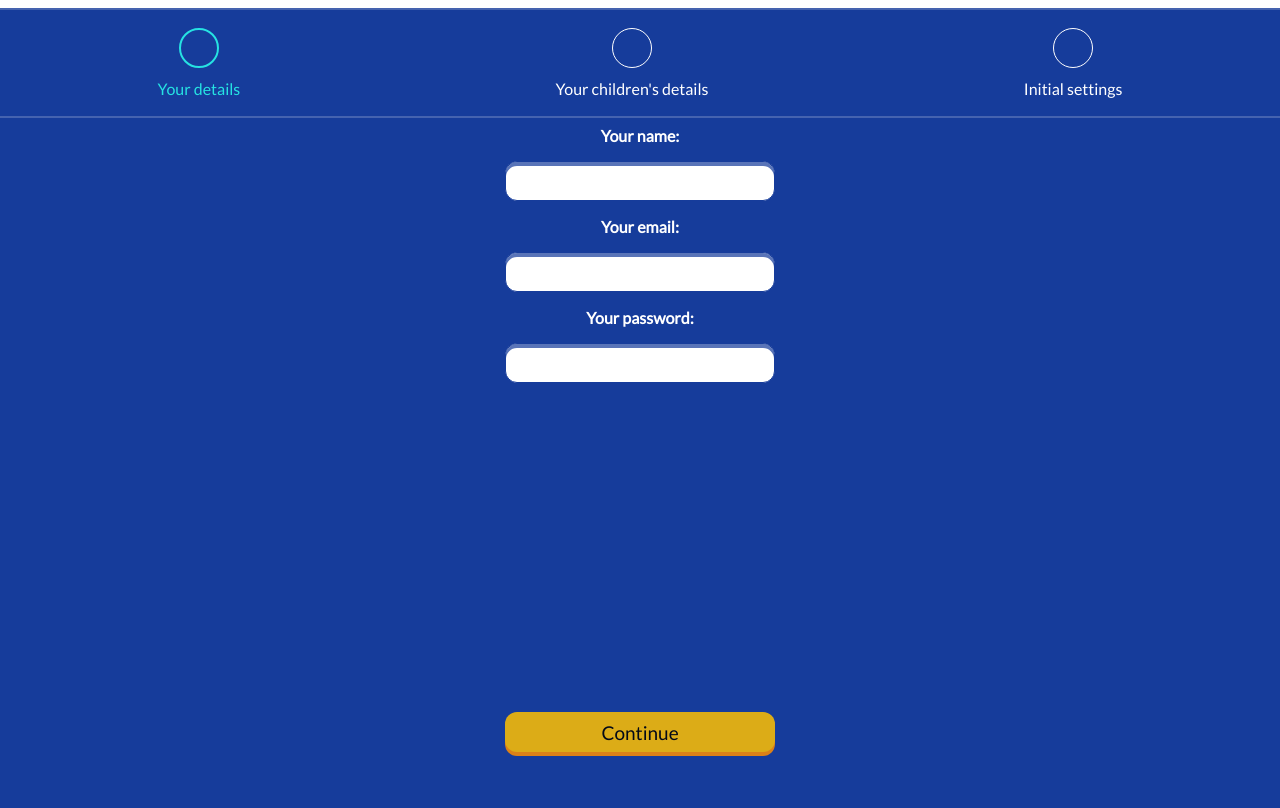
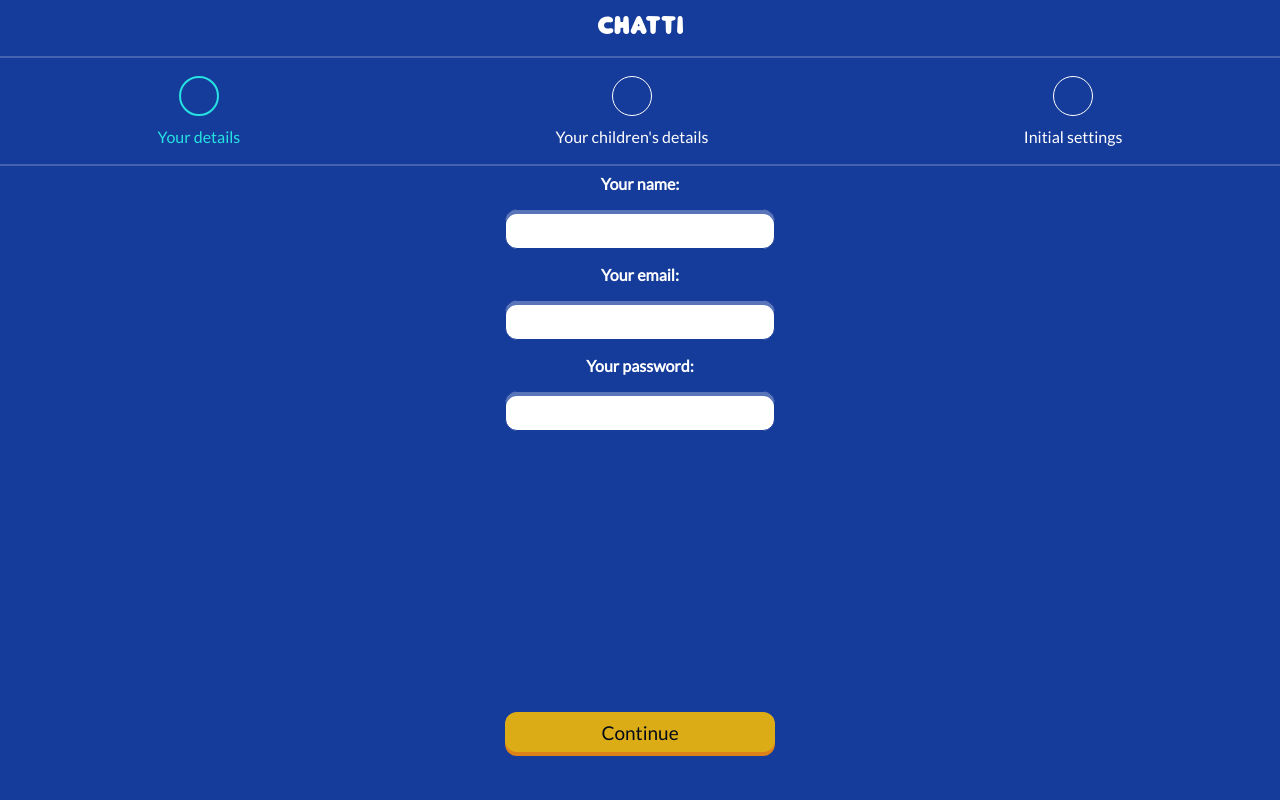
Before and after one commit to fac18/chatti, a React (Create React App) app in the folder client/: page /signup in a window 1280 px wide. Built offline with nearby package versions, Linux system fonts and the light colour scheme; no server answers.

Commit message:
register header improved

```diff
--- a/client/src/components/HeaderRegistration/headerRegistration.style.js
+++ b/client/src/components/HeaderRegistration/headerRegistration.style.js
@@ -5,7 +5,7 @@ display:flex;
 justify-content:center;
 background-color: #163c9b;
 padding: 1em;
-
+height: 3em;
 
 `
 
--- a/client/src/components/Login/Login.js
+++ b/client/src/components/Login/Login.js
@@ -1,5 +1,5 @@
 import React from "react";
-import Header from "../Header/Header";
+import HeaderRegistration from "../HeaderRegistration/headerRegistration";
 import { Formik, Form, Field, ErrorMessage } from "formik";
 import { InputField, Heading, InputSubHeading, FormBox } from "../masterCss";
 import Button from "../button";
@@ -12,7 +12,7 @@ const Login = ({ setUserData }) => {
   const history = useHistory();
   return (
     <SC.Login>
-      <Header />
+      <HeaderRegistration />
       <div>
         <SC.Divider />
         <Heading>Log in to your profile</Heading>
--- a/client/src/components/RegisterContainer/RegisterContainer.js
+++ b/client/src/components/RegisterContainer/RegisterContainer.js
@@ -3,7 +3,7 @@ import Register1 from '../Register1/Register1'
 import Register2 from '../Register2/Register2'
 import Register3 from '../Register3/Register3'
 import Register4 from '../Register4/Register4'
-import headerRegistration from '../HeaderRegistration/headerRegistration'
+import HeaderRegistration from '../HeaderRegistration/headerRegistration'
 
 import Header from '../Header/Header'
 import * as SC from './RegisterContainer.style'
@@ -30,7 +30,7 @@ function RegisterContainer({ userData, setUserData }) {
 
   return (
     <SC.RegisterContainer>
-      <headerRegistration />
+      <HeaderRegistration />
       <SC.Divider />
       {reg2 ? <ProgressBar3 /> : reg1 ? <ProgressBar2 /> : <ProgressBar1 />}
       <SC.Divider />
```
